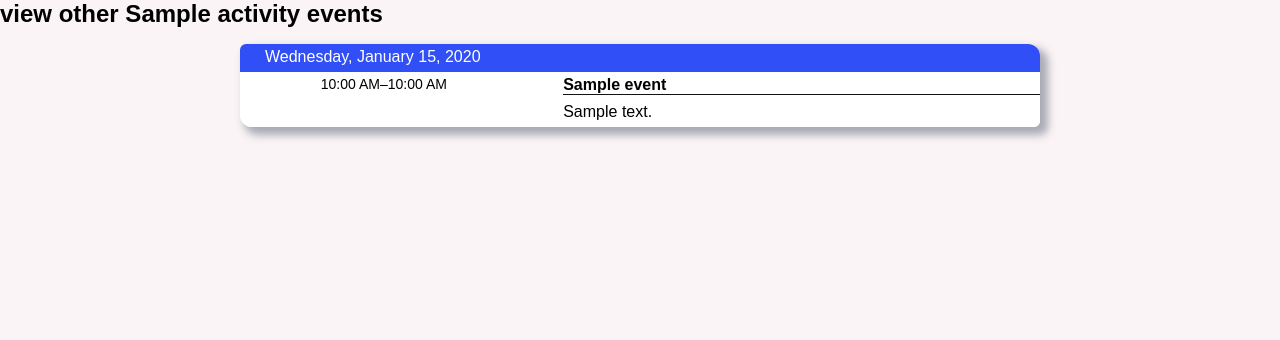
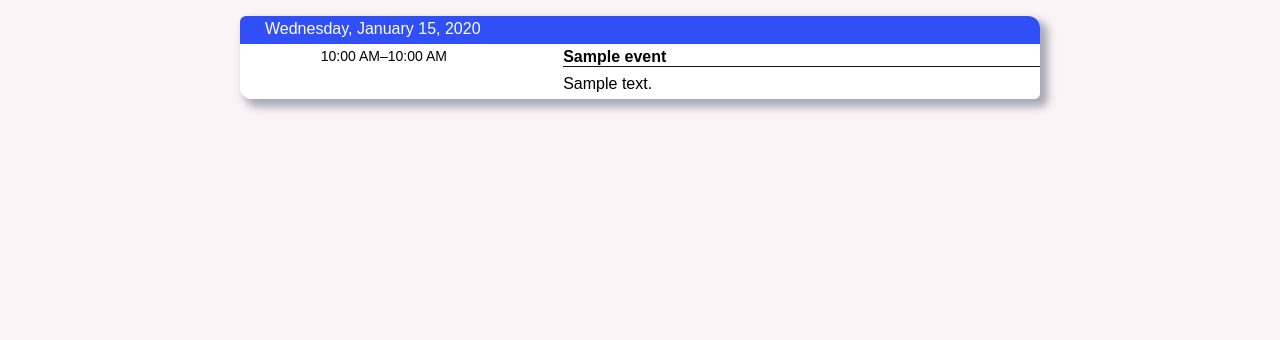
Before and after one commit to davidsimowitz/fullstack-nanodegree-project-4, a Flask app: page /activities/1/events/1/ in a window 1280 px wide. Shown: the part 144-484 px from the top of the page. Run offline with Flask 2, Linux system fonts and the light colour scheme; tables that the repository leaves empty hold one stand-in row (values such as "Sample post"); parts of the project's set-up code (start-up, migrations or seed data) failed here and were passed over.

Commit message:
feat: remove redundant link

```diff
--- a/templates/event.html
+++ b/templates/event.html
@@ -14,14 +14,6 @@
 
 <main>
     {% include "user-account-menu.html" %}
-
-    <section>
-      <div>
-        <a href="{{url_for('display_activity', activity_id=activity.id)}}">
-          <h1>view other {{ activity.name }} events</h1>
-        </a>
-      </div>
-    </section>
 
     <section id="event-container">
 
```
